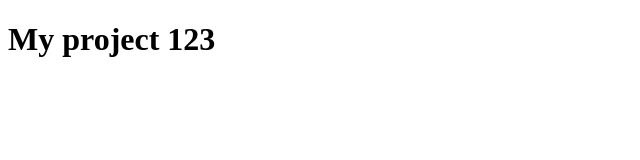
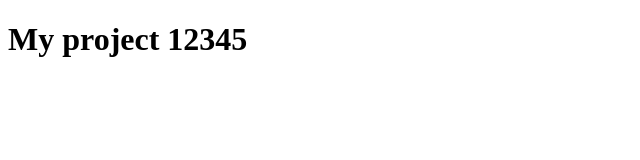
Before and after one commit to sviatoslav-kishka/my-project, a plain HTML site: page index.html in a window 1280 px wide. Shown: the full height of the page, 0-640 px from the left. Drawn offline with Linux system fonts and the light colour scheme.

Commit message:
title was changed 2

```diff
--- a/index.html
+++ b/index.html
@@ -7,6 +7,6 @@
     <title>My project</title>
 </head>
 <body>
-    <h1>My project 123</h1>
+    <h1>My project 12345</h1>
 </body>
 </html>
```
